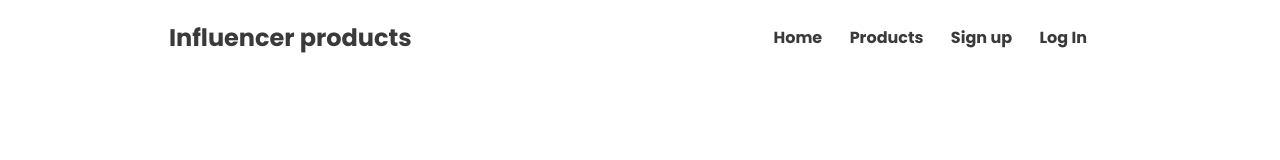
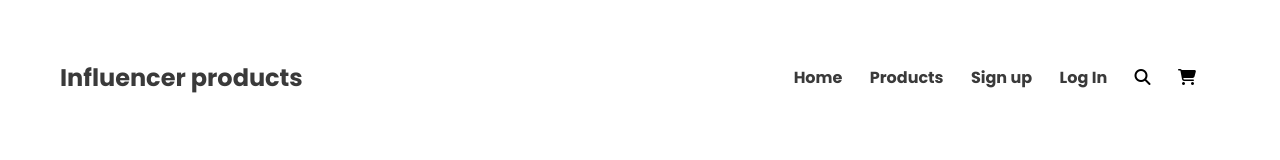
Before and after one commit to arnobchowdhury-coder/influence-responsive-website, a plain HTML site: page index.html in a window 1280 px wide. Drawn offline with Linux system fonts and the light colour scheme.

Commit message:
added nav i , nav a and partha file

```diff
--- a/index.html
+++ b/index.html
@@ -5,6 +5,9 @@
   <meta charset="UTF-8">
   <meta name="viewport" content="width=device-width, initial-scale=1.0">
   <title>influence-responsive-website</title>
+  <link rel="stylesheet" href="https://cdnjs.cloudflare.com/ajax/libs/font-awesome/6.7.2/css/all.min.css"
+    integrity="sha512-Evv84Mr4kqVGRNSgIGL/F/aIDqQb7xQ2vcrdIwxfjThSH8CSR7PBEakCr51Ck+w+/U6swU2Im1vVX0SVk9ABhg=="
+    crossorigin="anonymous" referrerpolicy="no-referrer" />
   <link rel="stylesheet" href="styles/influencer.css">
 </head>
 
@@ -18,6 +21,8 @@
           <a href="Products">Products</a>
           <a href="Sign up">Sign up</a>
           <a href="Log In">Log In</a>
+          <i class="fa-solid fa-magnifying-glass"></i>
+          <i class="fa-solid fa-cart-shopping"></i>
         </li>
       </div>
     </div>
--- a/styles/influencer.css
+++ b/styles/influencer.css
@@ -3,6 +3,7 @@
 
  *{
   margin: 0;
+  padding: 0;
   box-sizing: border-box;
  }
 
@@ -25,10 +26,10 @@
 }
 .header{
   display: flex;
-  justify-content: space-around;
+  justify-content: space-between;
   align-items: center;
   margin-top: 20px;
-  gap: 24px;
+  margin: 60px;
 }
 .partha{
   font-size: 24px;
@@ -43,3 +44,6 @@
   color: rgb(58, 58, 58);
   padding-right: 24px;
 }
+.nav i{
+  padding-right: 24px;
+}
```
